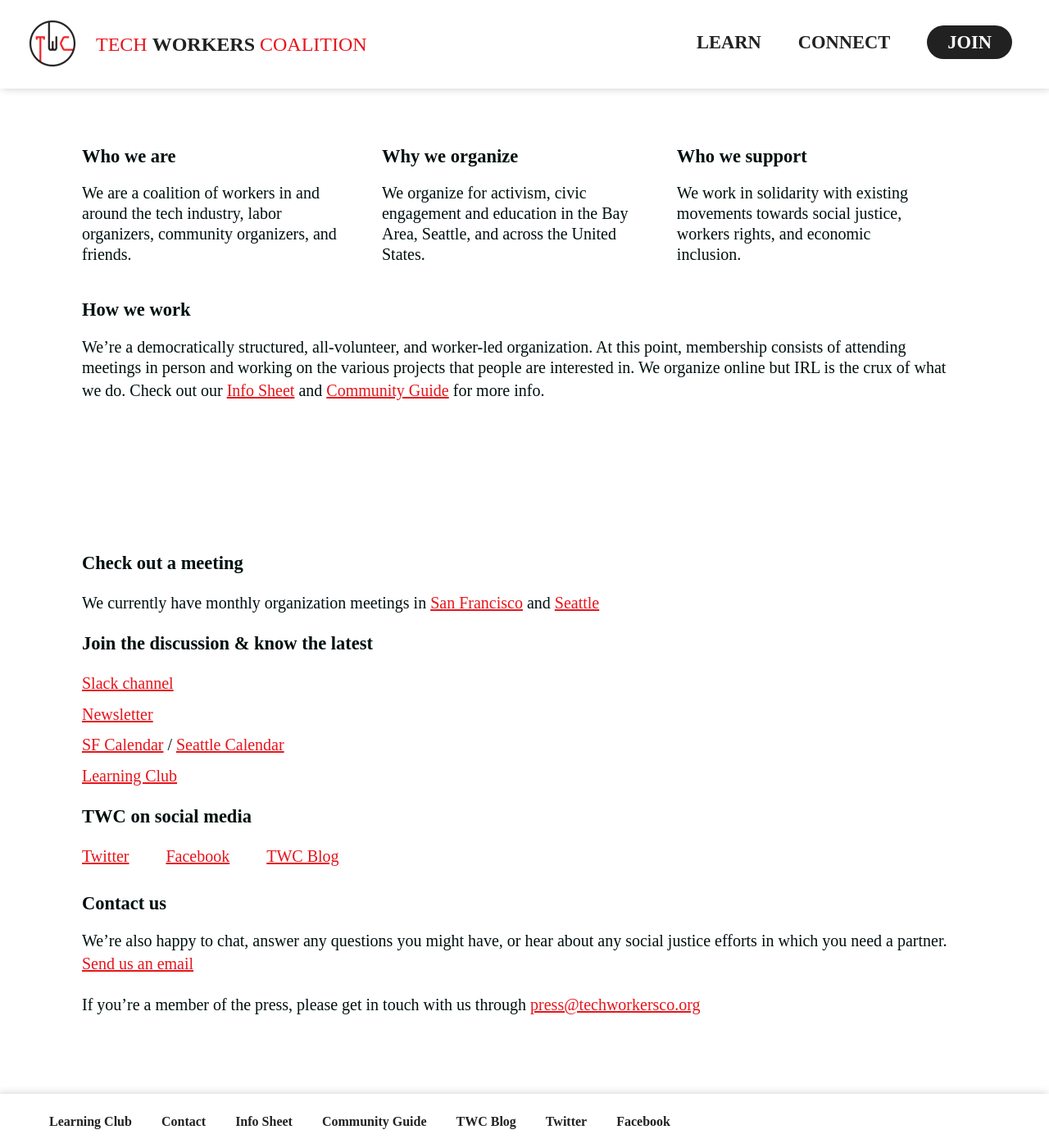
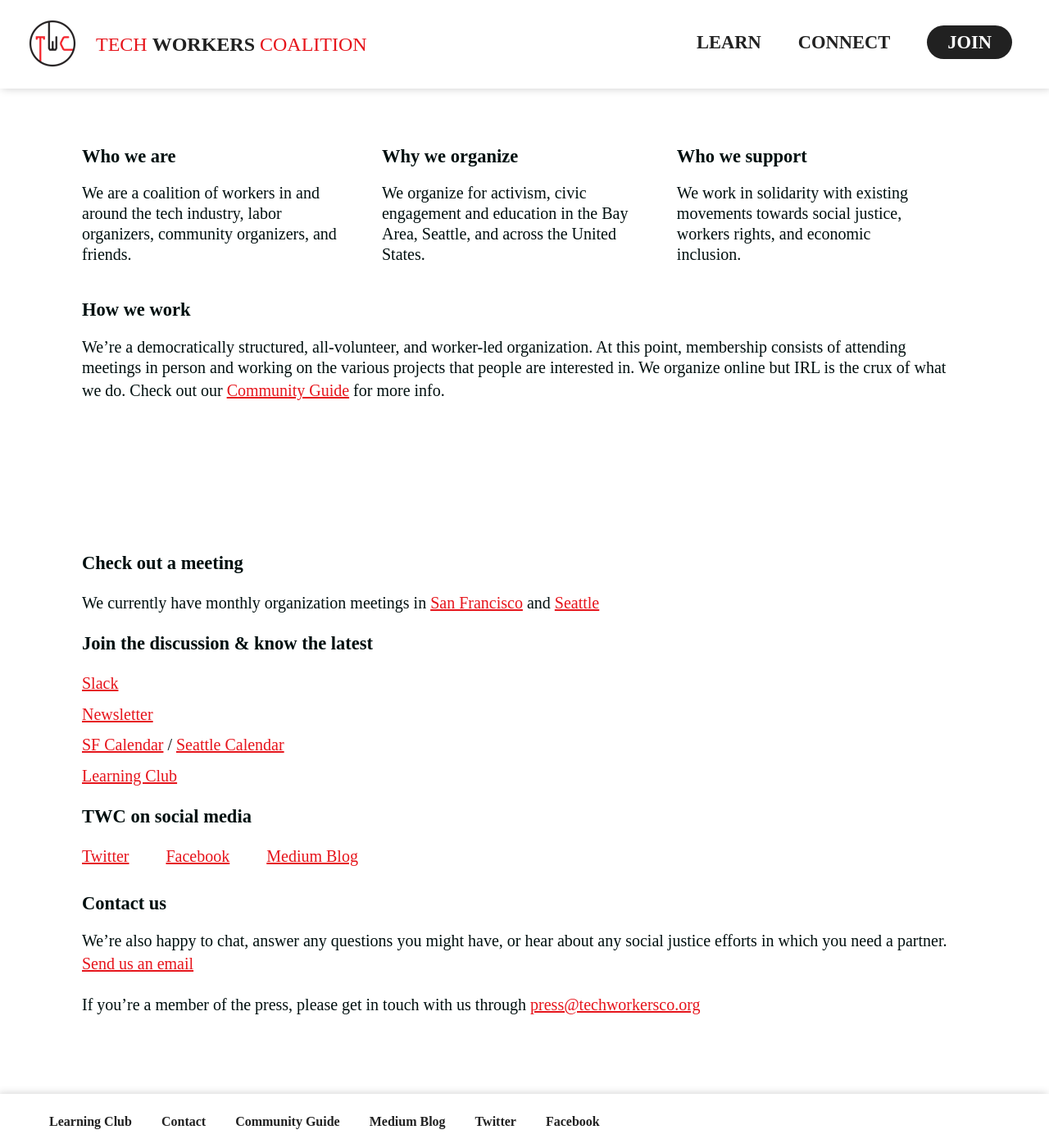
Before and after one commit to techworkersco/twc-site, a Jekyll site: the page built from index.md, in a window 1280 px wide and 1400 px high, scrolled down 427 px. Shown: the whole window at 82% size. Built offline with Jekyll 4.4.1, drawn with Linux system fonts in a browser that asks for light colours; nearby versions of some CDN libraries.

Commit message:
took out info sheet

```diff
--- a/_config.yml
+++ b/_config.yml
@@ -39,12 +39,10 @@
     text: Learning Club
   - url: /contact-us/
     text: Contact
-  - url: https://s3-us-west-1.amazonaws.com/techworkerscoalition.org/assets/files/TWCInfosheet.pdf
-    text: Info Sheet
   - url: https://s3-us-west-1.amazonaws.com/techworkerscoalition.org/assets/files/TWCCommunityGuide.pdf
     text: Community Guide
   - url: https://medium.com/tech-workers-coalition
-    text: TWC Blog
+    text: Medium Blog
   - url: https://twitter.com/techworkersco
     text: Twitter
   - url: https://www.facebook.com/TechWorkersCoalition
--- a/index.md
+++ b/index.md
@@ -37,13 +37,13 @@
 <li><h3>Why we organize</h3><p>We organize for activism, civic engagement and education in the Bay Area, Seattle, and across the United States.</p></li>
 <li><h3>Who we support</h3><p>We work in solidarity with existing movements towards social justice, workers rights, and economic inclusion.</p></li>
 </ul>
-<div id="how"><h3>How we work</h3><p>We’re a democratically structured, all-volunteer, and worker-led organization. At this point, membership consists of attending meetings in person and working on the various projects that people are interested in. We organize online but IRL is the crux of what we do. Check out our <a href="https://s3-us-west-1.amazonaws.com/techworkerscoalition.org/assets/files/TWCInfosheet.pdf">Info Sheet</a> and <a href="/community-guide">Community Guide</a> for more info.</p></div>
+<div id="how"><h3>How we work</h3><p>We’re a democratically structured, all-volunteer, and worker-led organization. At this point, membership consists of attending meetings in person and working on the various projects that people are interested in. We organize online but IRL is the crux of what we do. Check out our <a href="/community-guide">Community Guide</a> for more info.</p></div>
 </div>
 
 <div id= "connect">
 <h3>Check out a meeting</h3><p>We currently have monthly organization meetings in <a href="https://www.meetup.com/Tech-Workers-Coalition/">San Francisco</a> and <a href="">Seattle</a></p>
 <h3>Join the discussion & know the latest</h3><ul>
-<li><a href="/subscribe">Slack channel</a></li>
+<li><a href="/subscribe">Slack</a></li>
 <li><a href="/subscribe">Newsletter</a></li>
 <li><a href="/events">SF Calendar</a> / <a href="">Seattle Calendar</a></li>
 <li><a href="https://sites.google.com/view/tech-workers-coalition/learning-club">Learning Club</a></li>
@@ -51,7 +51,7 @@
 <h3>TWC on social media</h3><ul id="social">
 <li><a href="https://twitter.com/techworkersco">Twitter</a></li>
 <li><a href="https://www.facebook.com/TechWorkersCoalition">Facebook</a></li>
-<li><a href="https://medium.com/tech-workers-coalition">TWC Blog</a></li>
+<li><a href="https://medium.com/tech-workers-coalition">Medium Blog</a></li>
 </ul>
 <h3>Contact us</h3>
 <p>We’re also happy to chat, answer any questions you might have, or hear about any social justice efforts in which you need a partner. <a href="mailto:hello@techworkersco.org">Send us an email</a></p>
```
